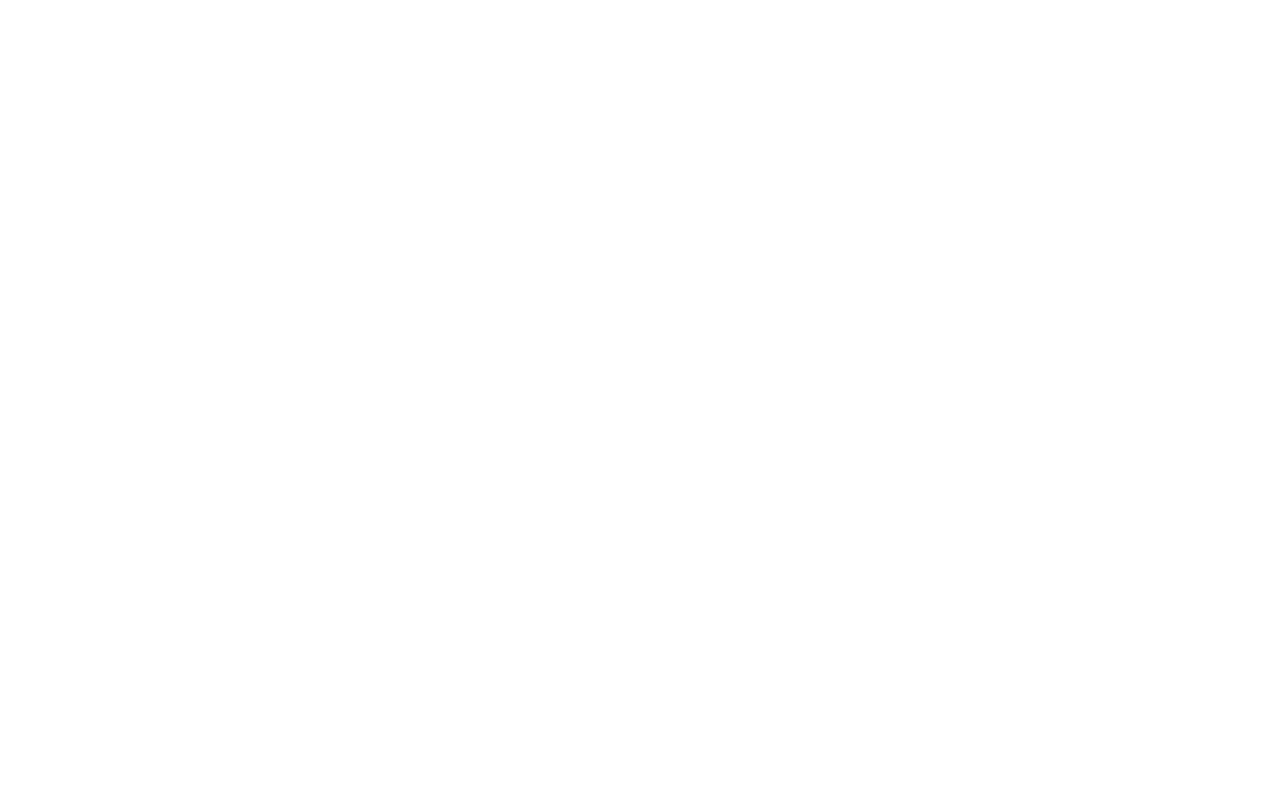
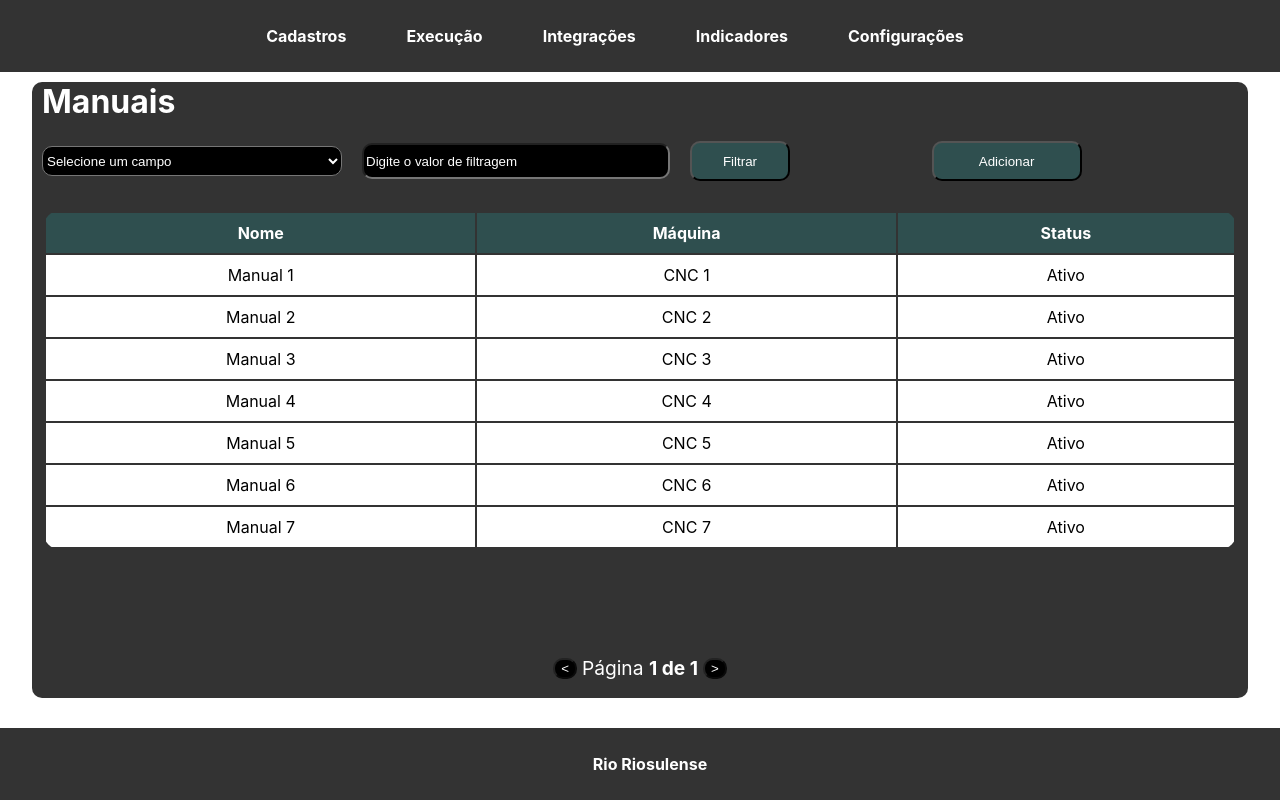
Before and after one commit to rdalmarco/frontend-smartain, a React (Create React App) app: page /cadastros/manual in a window 1280 px wide. Before the commit this address had no page. Built offline with nearby package versions, Linux system fonts and the light colour scheme.

Commit message:
10112023-2006

```diff
--- a/src/componentes/TarefasApp.jsx
+++ b/src/componentes/TarefasApp.jsx
@@ -7,6 +7,15 @@ import TelaConsultaSetores from "../telas/telaConsultaSetores";
 import TelaCadastrarSetor from "../telas/telaCadastrarSetor";
 import TelaConsultaUnidadesFabril from "../telas/telaConsultaUnidadesFabril";
 import TelaCadastrarUnidadeFabril from "../telas/telaCadastrarUnidadeFabril";
+import TelaConsultaComponentes from "../telas/telaConsultaComponentes";
+import TelaConsultaEquipamentos from "../telas/telaConsultaComponentes";
+import TelaConsultaFabricantes from "../telas/telaConsultaFabricantes";
+import TelaConsultaManuais from "../telas/telaConsultaManuais";
+import TelaConsultaMaquinas from "../telas/telaConsultaMaquinas";
+import TelaConsultaModelos from "../telas/telaConsultaModelos";
+import TelaConsultaOrdens from "../telas/telaConsultaOrdens";
+import TelaConsultaPlanos from "../telas/telaConsultaPlanos";
+import TelaConsultaAlertas from "../telas/telaConsultaAlertas";
 
 function TarefasApp() {
     return (
@@ -21,6 +30,15 @@ function TarefasApp() {
                     <Route path='/cadastros/unidadefabril' element={<TelaConsultaUnidadesFabril />} />
                     <Route path='/cadastros/unidadefabril/cadastrar' element={<TelaCadastrarUnidadeFabril />} />
                     <Route path='/cadastros/celula/cadastrar' element={<TelaCadastrarSetor />} />
+                    <Route path='/cadastros/componente' element={<TelaConsultaComponentes />} />
+                    <Route path='/cadastros/equipamento' element={<TelaConsultaEquipamentos />} />
+                    <Route path='/cadastros/fabricante' element={<TelaConsultaFabricantes />} />
+                    <Route path='/cadastros/manual' element={<TelaConsultaManuais />} />
+                    <Route path='/cadastros/maquina' element={<TelaConsultaMaquinas />} />
+                    <Route path='/cadastros/modelo' element={<TelaConsultaModelos />} />
+                    <Route path='/cadastros/ordem' element={<TelaConsultaOrdens />} />
+                    <Route path='/cadastros/plano' element={<TelaConsultaPlanos />} />
+                    <Route path='/cadastros/alerta' element={<TelaConsultaAlertas />} />
                 </Routes>
             </BrowserRouter>
     )}
--- a/src/componentes/highbar.jsx
+++ b/src/componentes/highbar.jsx
@@ -28,6 +28,15 @@ function Highbar() {
                             <li> <Link to="/cadastros/unidadefabril">Unidade Fabril</Link></li>
                             <li> <Link to="/cadastros/setor">Setor</Link></li>
                             <li> <Link to="/cadastros/celula">Célula</Link></li>
+                            <li> <Link to="/cadastros/fabricante">Fabricante</Link></li>
+                            <li> <Link to="/cadastros/modelo">Modelo</Link></li>
+                            <li> <Link to="/cadastros/maquina">Maquina</Link></li>
+                            <li> <Link to="/cadastros/equipamento">Equipamento</Link></li>
+                            <li> <Link to="/cadastros/componente">Componente</Link></li>
+                            <li> <Link to="/cadastros/manual">Manual</Link></li>
+                            <li> <Link to="/cadastros/ordem">Ordem</Link></li>
+                            <li> <Link to="/cadastros/plano">Plano</Link></li>
+                            <li> <Link to="/cadastros/alerta">Alerta</Link></li>
                         </ul>
                     )}
                 </li>
--- a/src/css/highbar.css
+++ b/src/css/highbar.css
@@ -33,6 +33,7 @@
     border-radius: 5px;
     width: 100px;
     list-style-type: none;
+    z-index: 100;
 }
 
 .navbar-item:hover .sub-menu {
--- /dev/null
+++ b/src/telas/telaConsultaAlertas.jsx
@@ -0,0 +1,30 @@
+import {Link} from "react-router-dom";
+import Highbar from "../componentes/highbar";
+import Bottombar from "../componentes/bottombar";
+import React from "react";
+import LayoutConsulta from "../componentes/layoutConsulta";
+
+function TelaConsultaAlertas() {
+    //Aqui será recebido os dados do backend
+    const dados = [
+        [
+            { Nome: 'Alerta 1', Plano: 'Plano 1',  Status:'Ativo'},
+            { Nome: 'Alerta 2', Plano: 'Plano 2',  Status:'Ativo'},
+            { Nome: 'Alerta 3', Plano: 'Plano 3',  Status:'Ativo'},
+            { Nome: 'Alerta 4', Plano: 'Plano 4',  Status:'Ativo'},
+            { Nome: 'Alerta 5', Plano: 'Plano 5',  Status:'Ativo'},
+            { Nome: 'Alerta 6', Plano: 'Plano 6',  Status:'Ativo'},
+            { Nome: 'Alerta 7', Plano: 'Plano 7',  Status:'Ativo'},
+        ],
+    ];
+
+    return (
+        <div className="">
+            <Highbar/>
+            <LayoutConsulta titulo="Alertas" valorUrlAdicionar="alerta" dados={dados}/>
+            <Bottombar/>
+        </div>
+    );
+}
+
+export default TelaConsultaAlertas;
--- /dev/null
+++ b/src/telas/telaConsultaComponentes.jsx
@@ -0,0 +1,25 @@
+import {Link} from "react-router-dom";
+import Highbar from "../componentes/highbar";
+import Bottombar from "../componentes/bottombar";
+import React from "react";
+import LayoutConsulta from "../componentes/layoutConsulta";
+
+function TelaConsultaEquipamentos() {
+    //Aqui será recebido os dados do backend
+    const dadosComponentes = [
+        [
+            { Nome: 'Componente 1', Máquina: 'CNC 1',  Status:'Ativo'},
+            { Nome: 'Componente 2', Máquina: 'CNC 2',  Status:'Ativo'}
+        ],
+    ];
+
+    return (
+        <div className="">
+            <Highbar/>
+            <LayoutConsulta titulo="Componentes" valorUrlAdicionar="componente" dados={dadosComponentes}/>
+            <Bottombar/>
+        </div>
+    );
+}
+
+export default TelaConsultaEquipamentos;
--- /dev/null
+++ b/src/telas/telaConsultaFabricantes.jsx
@@ -0,0 +1,25 @@
+import {Link} from "react-router-dom";
+import Highbar from "../componentes/highbar";
+import Bottombar from "../componentes/bottombar";
+import React from "react";
+import LayoutConsulta from "../componentes/layoutConsulta";
+
+function TelaConsultaFabricantes() {
+    //Aqui será recebido os dados do backend
+    const dados = [
+        [
+            { Nome: 'Fabricante 1', CNPJ: '00000000000-1',  Status:'Ativo'},
+            { Nome: 'Fabricante 2', CNPJ: '00000000000-2',  Status:'Ativo'}
+        ],
+    ];
+
+    return (
+        <div className="">
+            <Highbar/>
+            <LayoutConsulta titulo="Fabricantes" valorUrlAdicionar="fabricante" dados={dados}/>
+            <Bottombar/>
+        </div>
+    );
+}
+
+export default TelaConsultaFabricantes;
--- /dev/null
+++ b/src/telas/telaConsultaManuais.jsx
@@ -0,0 +1,30 @@
+import {Link} from "react-router-dom";
+import Highbar from "../componentes/highbar";
+import Bottombar from "../componentes/bottombar";
+import React from "react";
+import LayoutConsulta from "../componentes/layoutConsulta";
+
+function TelaConsultaManuais() {
+    //Aqui será recebido os dados do backend
+    const dados = [
+        [
+            { Nome: 'Manual 1', Máquina: 'CNC 1',  Status:'Ativo'},
+            { Nome: 'Manual 2', Máquina: 'CNC 2',  Status:'Ativo'},
+            { Nome: 'Manual 3', Máquina: 'CNC 3',  Status:'Ativo'},
+            { Nome: 'Manual 4', Máquina: 'CNC 4',  Status:'Ativo'},
+            { Nome: 'Manual 5', Máquina: 'CNC 5',  Status:'Ativo'},
+            { Nome: 'Manual 6', Máquina: 'CNC 6',  Status:'Ativo'},
+            { Nome: 'Manual 7', Máquina: 'CNC 7',  Status:'Ativo'},
+        ],
+    ];
+
+    return (
+        <div className="">
+            <Highbar/>
+            <LayoutConsulta titulo="Manuais" valorUrlAdicionar="manual" dados={dados}/>
+            <Bottombar/>
+        </div>
+    );
+}
+
+export default TelaConsultaManuais;
--- /dev/null
+++ b/src/telas/telaConsultaMaquinas.jsx
@@ -0,0 +1,25 @@
+import {Link} from "react-router-dom";
+import Highbar from "../componentes/highbar";
+import Bottombar from "../componentes/bottombar";
+import React from "react";
+import LayoutConsulta from "../componentes/layoutConsulta";
+
+function TelaConsultaMaquinas() {
+    //Aqui será recebido os dados do backend
+    const dados = [
+        [
+            { Nome: 'Maquina 1', Modelo: 'Modelo 1',  Status:'Ativo'},
+            { Nome: 'Maquina 2', Modelo: 'Modelo 2',  Status:'Ativo'}
+        ],
+    ];
+
+    return (
+        <div className="">
+            <Highbar/>
+            <LayoutConsulta titulo="Maquinas" valorUrlAdicionar="maquina" dados={dados}/>
+            <Bottombar/>
+        </div>
+    );
+}
+
+export default TelaConsultaMaquinas;
--- /dev/null
+++ b/src/telas/telaConsultaModelos.jsx
@@ -0,0 +1,25 @@
+import {Link} from "react-router-dom";
+import Highbar from "../componentes/highbar";
+import Bottombar from "../componentes/bottombar";
+import React from "react";
+import LayoutConsulta from "../componentes/layoutConsulta";
+
+function TelaConsultaModelos() {
+    //Aqui será recebido os dados do backend
+    const dados = [
+        [
+            { Descricao: 'Modelo 1', Fabricante: 'Fabricante 1',  Status:'Ativo'},
+            { Descricao: 'Modelo 2', Fabricante: 'Fabricante 2',  Status:'Ativo'}
+        ],
+    ];
+
+    return (
+        <div className="">
+            <Highbar/>
+            <LayoutConsulta titulo="Modelos" valorUrlAdicionar="modelo" dados={dados}/>
+            <Bottombar/>
+        </div>
+    );
+}
+
+export default TelaConsultaModelos;
--- /dev/null
+++ b/src/telas/telaConsultaOrdens.jsx
@@ -0,0 +1,25 @@
+import {Link} from "react-router-dom";
+import Highbar from "../componentes/highbar";
+import Bottombar from "../componentes/bottombar";
+import React from "react";
+import LayoutConsulta from "../componentes/layoutConsulta";
+
+function TelaConsultaOrdens() {
+    //Aqui será recebido os dados do backend
+    const dados = [
+        [
+            { Nome: 'Setor 1', Unidade: 'Fabrica 1',  Status:'Ativo'},
+            { Nome: 'Setor 2', Unidade: 'Fabrica 2',  Status:'Ativo'}
+        ],
+    ];
+
+    return (
+        <div className="">
+            <Highbar/>
+            <LayoutConsulta titulo="Ordens de Serviço" valorUrlAdicionar="ordem" dados={dados}/>
+            <Bottombar/>
+        </div>
+    );
+}
+
+export default TelaConsultaOrdens;
--- /dev/null
+++ b/src/telas/telaConsultaPlanos.jsx
@@ -0,0 +1,25 @@
+import {Link} from "react-router-dom";
+import Highbar from "../componentes/highbar";
+import Bottombar from "../componentes/bottombar";
+import React from "react";
+import LayoutConsulta from "../componentes/layoutConsulta";
+
+function TelaConsultaPlanos() {
+    //Aqui será recebido os dados do backend
+    const dados = [
+        [
+            { Nome: 'Setor 1', Unidade: 'Fabrica 1',  Status:'Ativo'},
+            { Nome: 'Setor 2', Unidade: 'Fabrica 2',  Status:'Ativo'}
+        ],
+    ];
+
+    return (
+        <div className="">
+            <Highbar/>
+            <LayoutConsulta titulo="Planos de Manutenção" valorUrlAdicionar="plano" dados={dados}/>
+            <Bottombar/>
+        </div>
+    );
+}
+
+export default TelaConsultaPlanos;
```
Also changed, not shown: src/telas/telaConsultaEquipamentos.jsx (added, +25 -0 lines).
